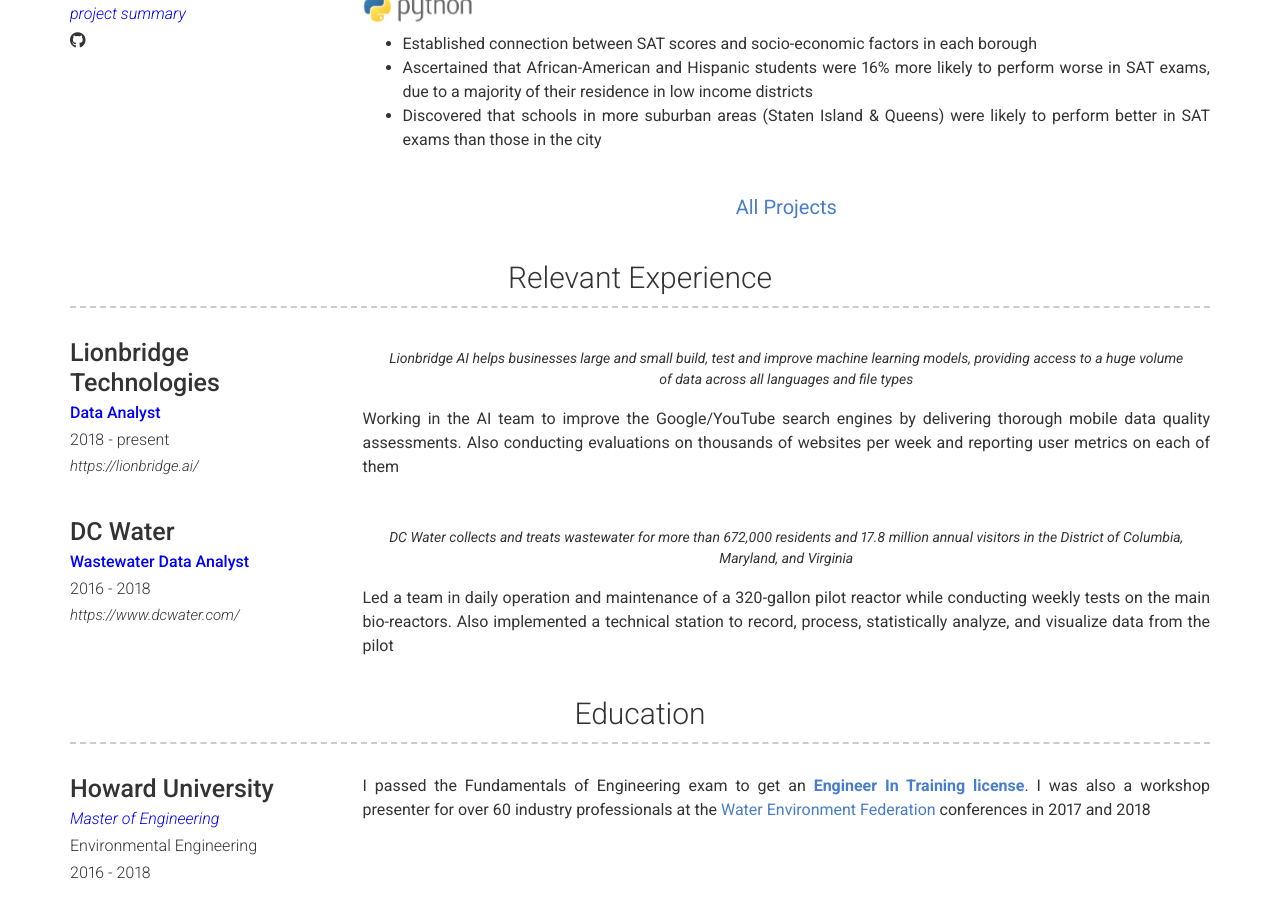
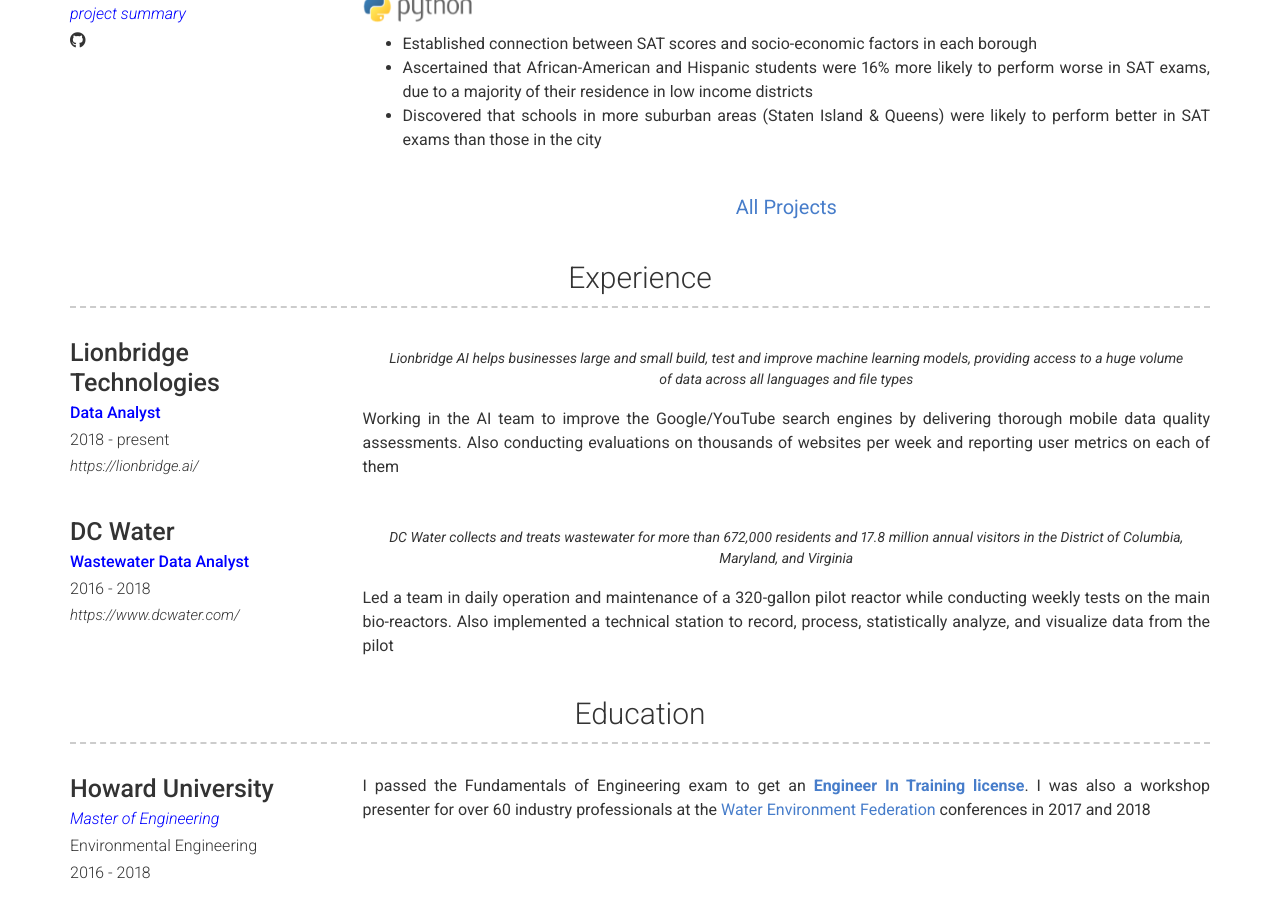
Before and after one commit to OlaOlagunju/cloudgeek.com.ng, a Jekyll site: the page built from index.md, in a window 1280 px wide and 900 px high, scrolled down 1705 px. Built offline with Jekyll 4.4.1, drawn with Linux system fonts in a browser that asks for light colours; nearby versions of some CDN libraries.

Commit message:
Update _config.yml

```diff
--- a/_config.yml
+++ b/_config.yml
@@ -154,7 +154,7 @@
 
         description: | # this will include new lines to allow paragraphs
           <p style="text-align:center;font-size:20px;"> <a href="https://olaolagunju.github.io/portfolio/">All Projects</a></p>
-  - title: Relevant Experience
+  - title: Experience
     layout: list
     content:
       - layout: left
```
